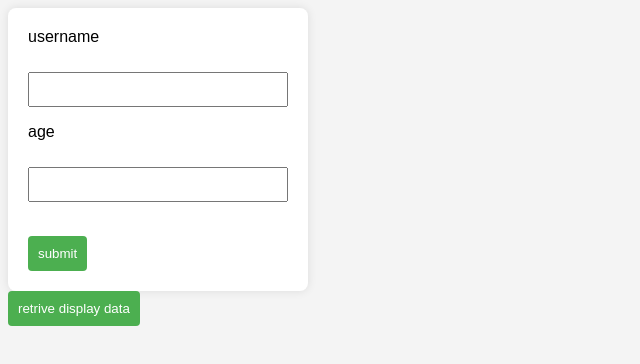
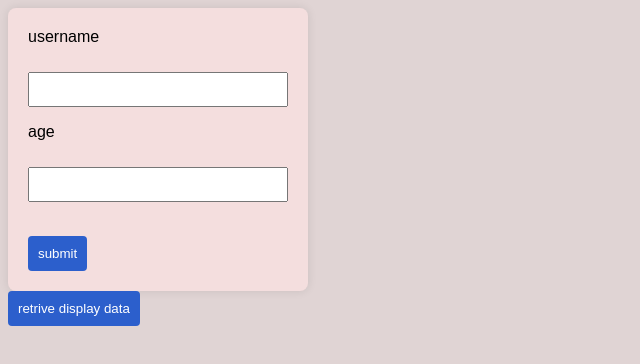
Before and after one commit to Riyasahu0419/local-storage-exercise, a plain HTML site: page index.html in a window 1280 px wide. Shown: the whole page, without its empty margins (0-640 px from the left). Drawn offline with Linux system fonts and the light colour scheme.

Commit message:
its updated

```diff
--- a/index.html
+++ b/index.html
@@ -8,16 +8,16 @@
 <style>
 body {
             font-family: Arial, sans-serif;
-            background-color: #f4f4f4;
+            background-color: #e0d4d4;
             height: 100px;
             width: 300px;
         }
 
         form {
-            background-color: #fff;
+            background-color: #f4dede;
             padding: 20px;
             border-radius: 8px;
-            box-shadow: 0 0 10px rgba(0, 0, 0, 0.1);
+            box-shadow: 0 0 10px rgba(0, 1, 0, 0.1);
         }
 
         label {
@@ -33,7 +33,7 @@ body {
         }
 
         button {
-            background-color: #4caf50;
+            background-color: #2c5fcc;
             color: #fff;
             padding: 10px;
             border: none;
@@ -42,7 +42,7 @@ body {
         }
 
         button:hover {
-            background-color: #45a049;
+            background-color: #1b2a99;
         }
 
         table {
```
